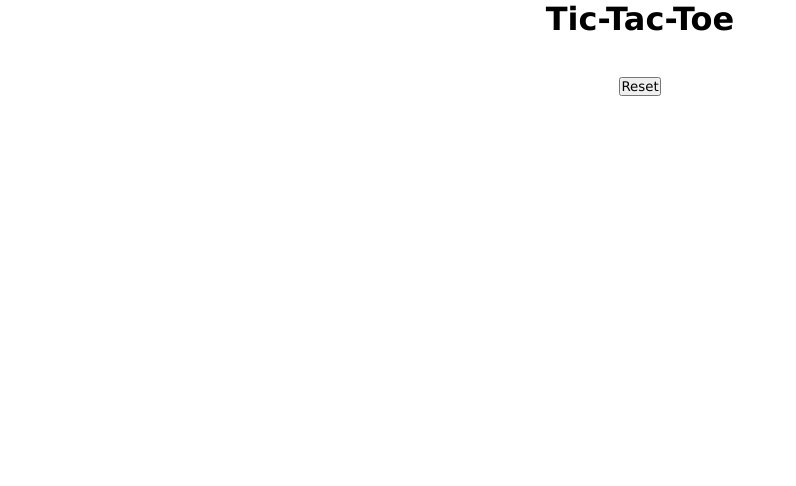
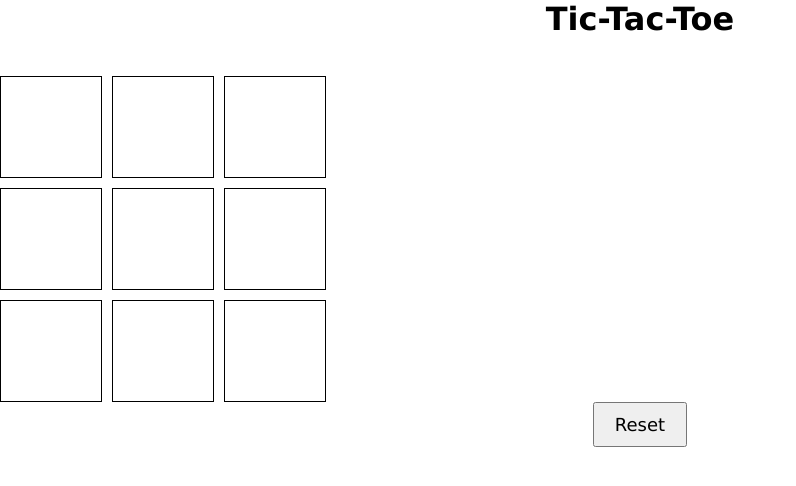
Before and after one commit to iamneo-production/abecddedebb304676209efdcbcabeone, a plain HTML site: page index.html in a window 1280 px wide. Shown: the whole page, without its empty margins (0-796 px from the left). Drawn offline with Linux system fonts and the light colour scheme.

Commit message:
Backup Commit

```diff
--- a/style.css
+++ b/style.css
@@ -7,3 +7,44 @@ body{
     text-align: center;
     align-items: center;
 }
+.board {
+    display: grid;
+    grid-template-columns: repeat(3, 1fr);
+    grid-gap: 10px;
+    width: 300px;
+}
+
+.box {
+    width: 100px;
+    height: 100px;
+    border: 1px solid black;
+    display: flex;
+    align-items: center;
+    justify-content: center;
+    font-size: 50px;
+    font-weight: 500;
+    cursor: pointer;
+}
+
+button {
+    font-size: 18px;
+    padding: 10px 20px;
+    cursor: pointer;
+}
+
+#winner {
+    font-size: 24px;
+}
+
+#score-table {
+    margin-top: 20px;
+    border-collapse: collapse;
+    width: 300px;
+}
+
+#score-table th,
+#score-table td {
+    border: 1px solid black;
+    padding: 8px;
+    text-align: center;
+}
```
